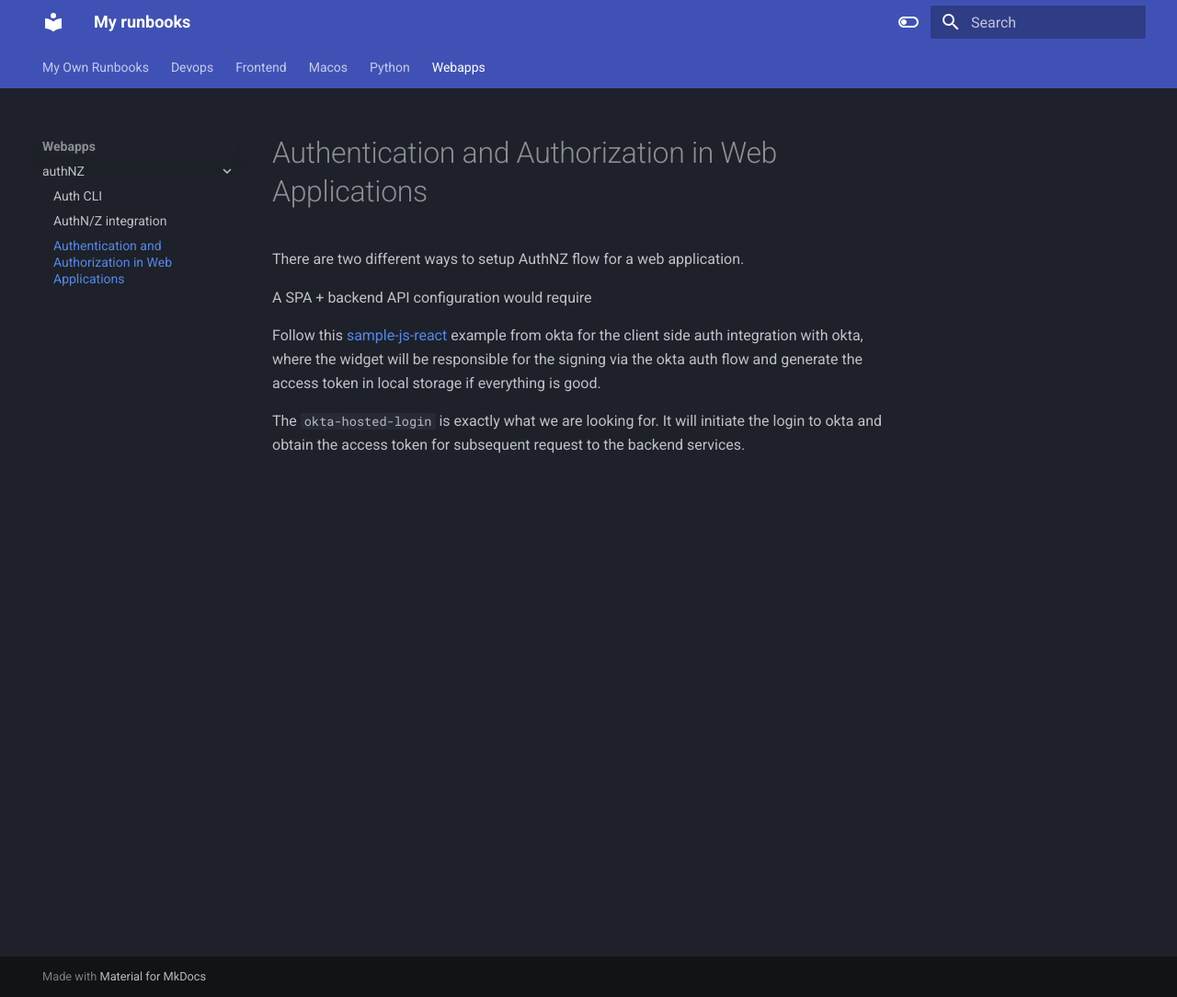
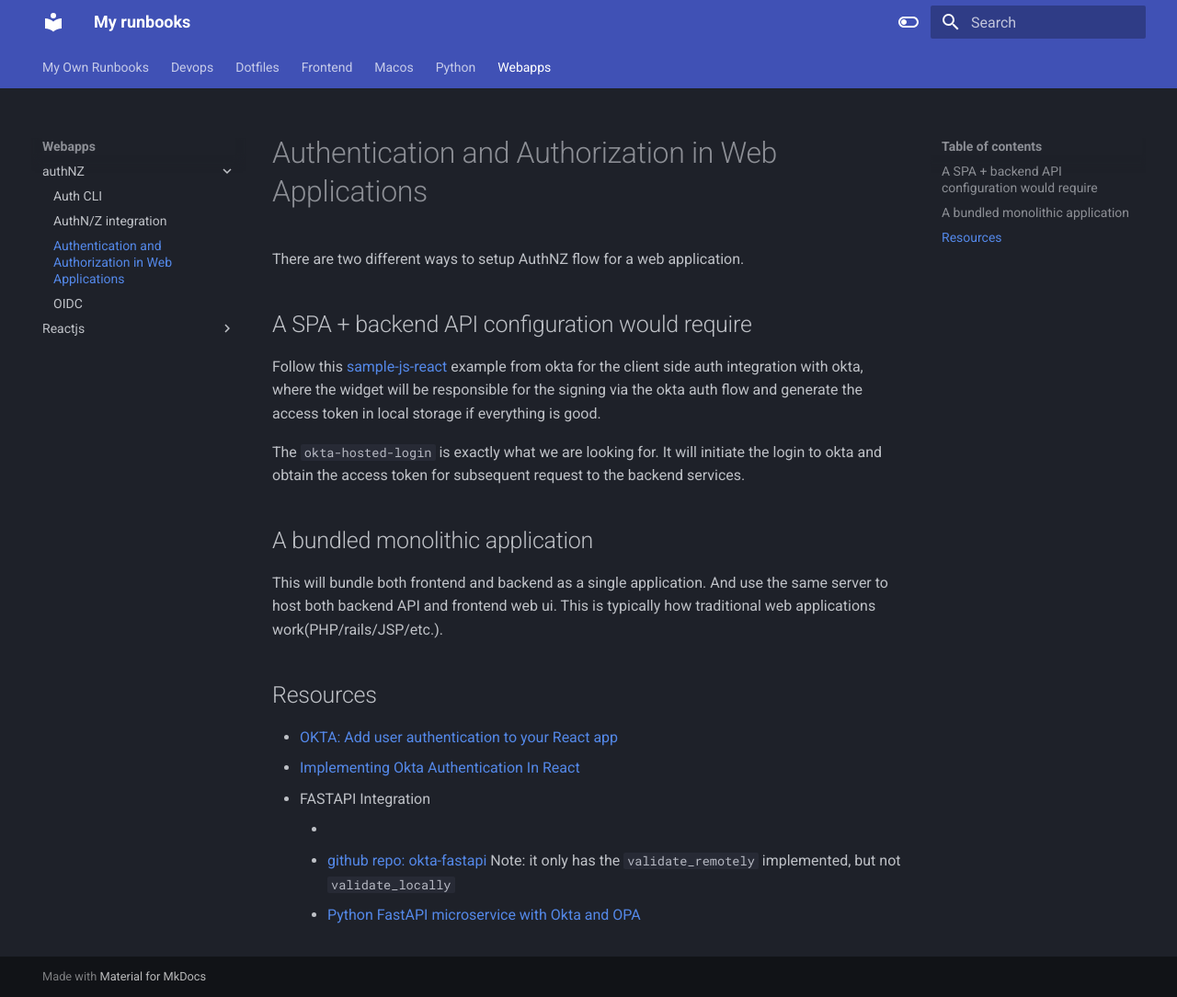
Before and after one commit to mingliangguo/runbooks, an MkDocs documentation site: the page built from docs/webapps/authNZ/authNZ.md, in a window 1280 px wide and 1084 px high. Shown: the whole window at 92% size. Built offline with MkDocs 1.6.1 and Material for MkDocs 9.7.7, drawn with Linux system fonts in a browser that asks for light colours.

Commit message:
feat: updates on okta integration and nextjs

```diff
--- a/docs/webapps/authNZ/authNZ.md
+++ b/docs/webapps/authNZ/authNZ.md
@@ -2,8 +2,22 @@
 
 There are two different ways to setup AuthNZ flow for a web application.
 
-A SPA + backend API configuration would require
+## A SPA + backend API configuration would require
 
 Follow this [sample-js-react](https://github.com/okta/samples-js-react/tree/master) example from okta for the client side auth integration with okta, where the widget will be responsible for the signing via the okta auth flow and generate the access token in local storage if everything is good.
 
 The `okta-hosted-login` is exactly what we are looking for. It will initiate the login to okta and obtain the access token for subsequent request to the backend services.
+
+## A bundled monolithic application
+
+This will bundle both frontend and backend as a single application. And use the same server to host both backend API and frontend web ui. This is typically how traditional web applications work(PHP/rails/JSP/etc.).
+
+
+## Resources
+
+- [OKTA: Add user authentication to your React app](https://developer.okta.com/code/react/)
+- [Implementing Okta Authentication In React](https://www.smashingmagazine.com/2022/08/implementing-okta-authentication-react/)
+- FASTAPI Integration
+	- [](https://developer.okta.com/blog/2020/12/17/build-and-secure-an-api-in-python-with-fastapi)
+	  - [github repo: okta-fastapi](https://github.com/oktadev/okta-fastapi/tree/main) Note: it only has the `validate_remotely` implemented, but not `validate_locally`
+	- [Python FastAPI microservice with Okta and OPA](https://www.stackstalk.com/2021/12/python-fastapi-with-okta.html)
```
Also changed, not shown: docs/dotfiles/dotfiles.md (added, +6 -0 lines), docs/python/fastapi/fastapi.md (+12 -0 lines), docs/webapps/authNZ/auth-integration.md (+2 -0 lines), docs/webapps/authNZ/oidc.md (added, +29 -0 lines), docs/webapps/reactjs/nextjs/nextjs-error-handling.md (added, +16 -0 lines), docs/webapps/reactjs/nextjs/nextjs.md (added, +12 -0 lines), docs/webapps/reactjs/reactjs.md (added, +7 -0 lines).
